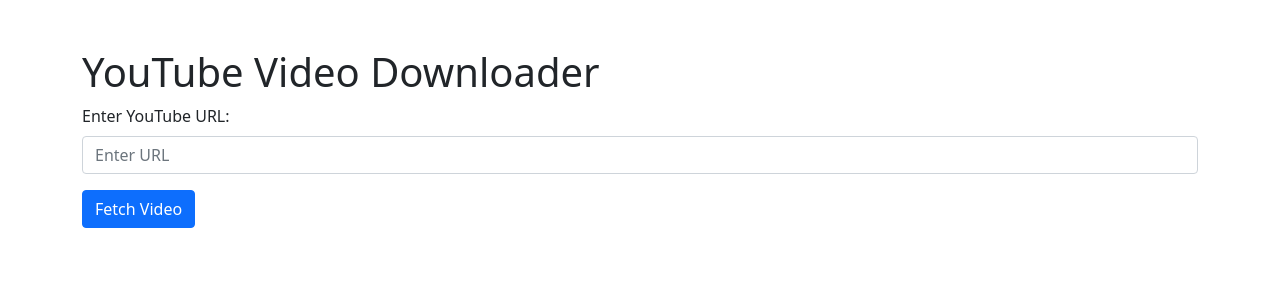
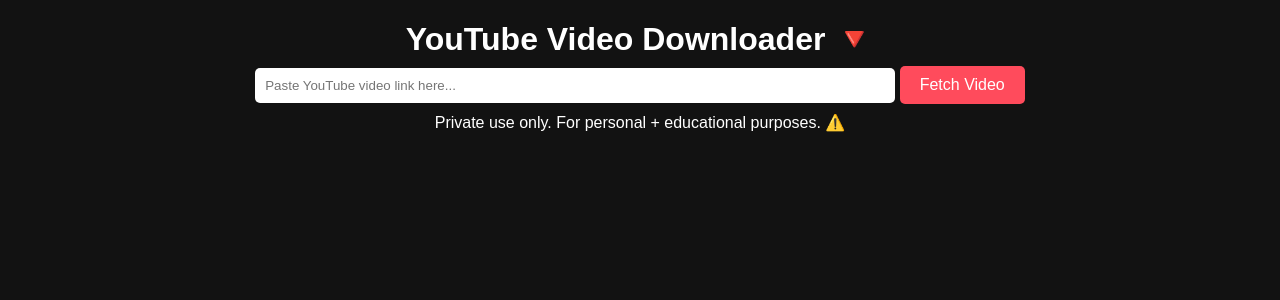
Before and after one commit to KunalDev69/ytTool, a Flask app: page / in a window 1280 px wide. Shown: the top 300 px of the page. Run offline with Flask 3, Linux system fonts and the light colour scheme; parts of the project's set-up code (start-up, migrations or seed data) failed here and were passed over; some libraries are stand-ins or nearby versions.

Commit message:
Update index.html

```diff
--- a/templates/index.html
+++ b/templates/index.html
@@ -1,55 +1,20 @@
 <!DOCTYPE html>
 <html lang="en">
 <head>
-    <meta charset="UTF-8">
-    <meta name="viewport" content="width=device-width, initial-scale=1.0">
-    <title>YouTube Video Downloader</title>
-    <link href="https://cdn.jsdelivr.net/npm/bootstrap@5.1.3/dist/css/bootstrap.min.css" rel="stylesheet">
+  <meta charset="UTF-8">
+  <title>YouTube Downloader</title>
+  <link rel = "stylesheet" href="../static/style.css">
+  <link rel="stylesheet" href="{{ url_for('static', filename='style.css') }}">
+  <link href="https://fonts.googleapis.com/css2?family=Poppins:wght@300;500;700&display=swap" rel="stylesheet">
 </head>
 <body>
-    <div class="container mt-5">
-        <h1>YouTube Video Downloader</h1>
-        <form id="urlForm" action="/fetch" method="POST">
-            <div class="mb-3">
-                <label for="url" class="form-label">Enter YouTube URL:</label>
-                <input type="text" name="url" id="urlField" class="form-control" placeholder="Enter URL" required>
-            </div>
-            <button type="submit" class="btn btn-primary">Fetch Video</button>
-        </form>
-    </div>
-
-    <div id="result" class="container mt-4" style="display:none;">
-        <h2 id="videoTitle"></h2>
-        <img id="videoThumbnail" src="" alt="Thumbnail" class="img-fluid mb-3">
-        <p><strong>Duration:</strong> <span id="videoDuration"></span></p>
-        <ul id="formatList" class="list-group"></ul>
-    </div>
-
-    <script src="https://code.jquery.com/jquery-3.6.0.min.js"></script>
-    <script>
-        $('#urlForm').on('submit', function(event) {
-            event.preventDefault();
-            let url = $('#urlField').val();
-            $.ajax({
-                url: '/api/fetch',
-                type: 'POST',
-                contentType: 'application/json',
-                data: JSON.stringify({url: url}),
-                success: function(response) {
-                    $('#videoTitle').text(response.title);
-                    $('#videoThumbnail').attr('src', response.thumbnail);
-                    $('#videoDuration').text(response.duration);
-                    $('#formatList').empty();
-                    response.formats.forEach(function(format) {
-                        $('#formatList').append(`<li class="list-group-item">${format.resolution} - ${format.ext} - ${format.filesize}</li>`);
-                    });
-                    $('#result').show();
-                },
-                error: function(error) {
-                    alert('Failed to fetch video details.');
-                }
-            });
-        });
-    </script>
+  <div class="container">
+    <h1>YouTube Video Downloader 🔻</h1>
+    <form action="/fetch" method="POST" class="form">
+      <input type="text" name="url" placeholder="Paste YouTube video link here..." required>
+      <button type="submit">Fetch Video</button>
+    </form>
+    <p class="note">Private use only. For personal + educational purposes. ⚠️</p>
+  </div>
 </body>
 </html>
```
